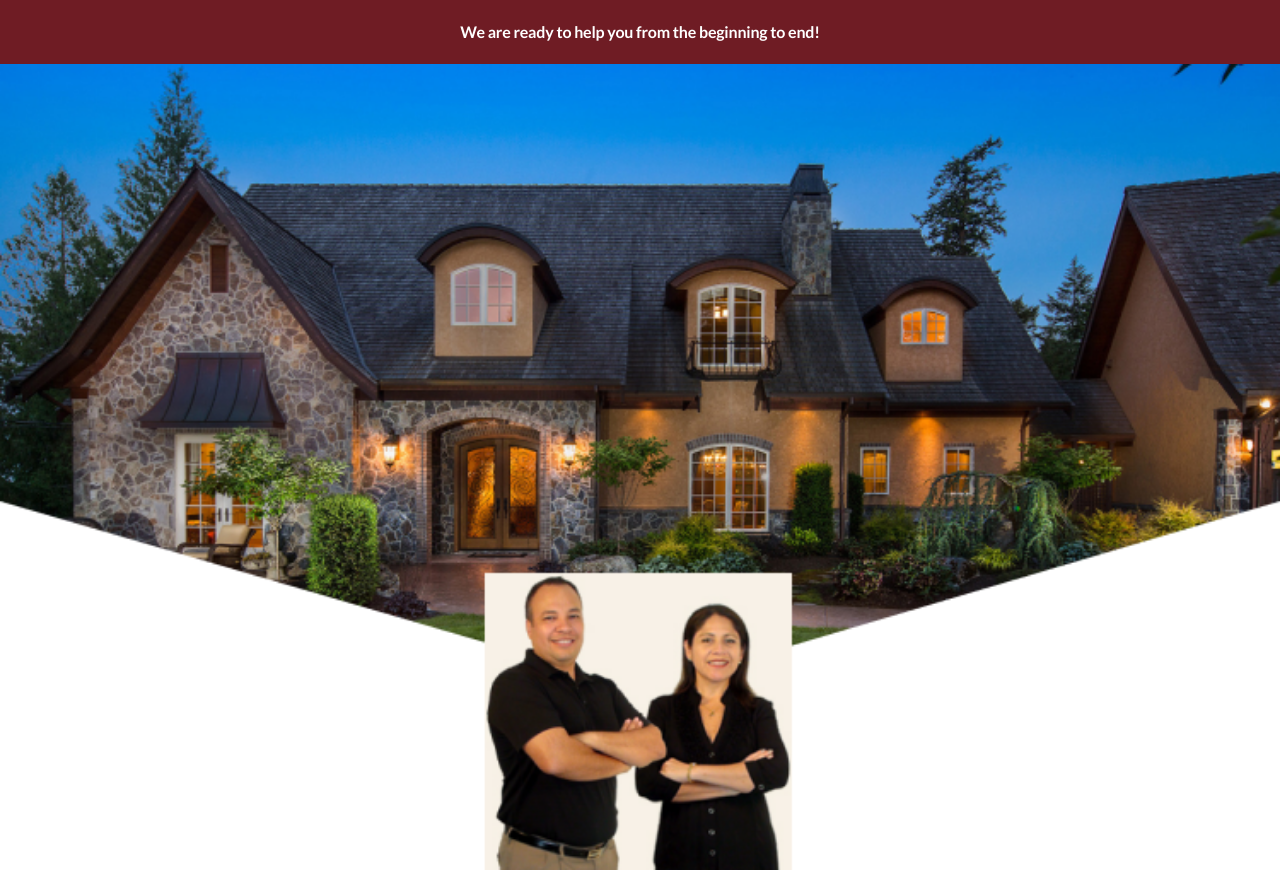
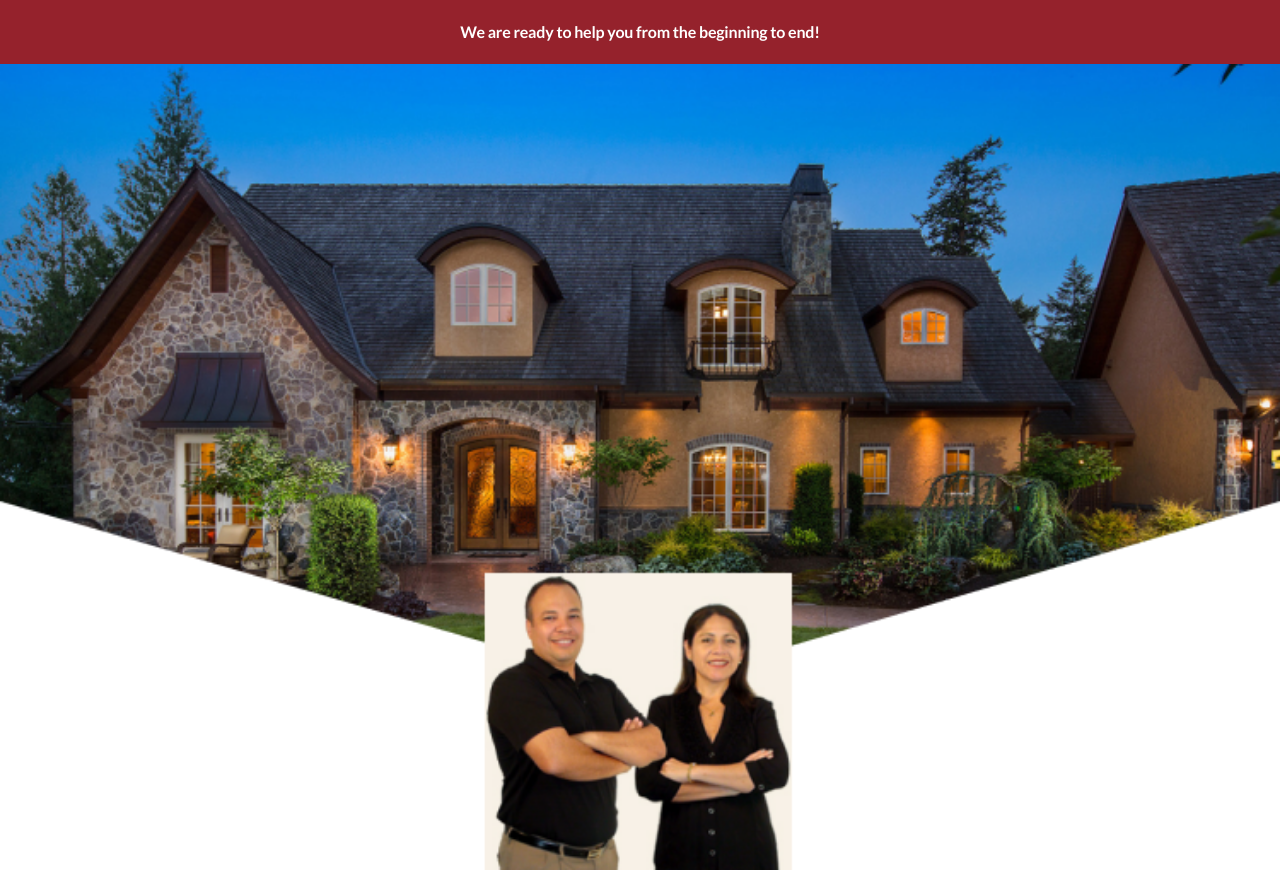
Before and after one commit to FranciscoHernandez1/Business-Card, a website: page src/index.html in a window 1280 px wide. Shown: the top 870 px of the page. Drawn offline with Linux system fonts and the light colour scheme.

Commit message:
other red

```diff
--- a/styles/sass/components/_home.scss
+++ b/styles/sass/components/_home.scss
@@ -1,7 +1,7 @@
 .card {
     &__header {
         &__text {
-            background-color: #6f1c24;
+            background-color: #95222c;
             padding: 20px;
             text-align: center;
             p {
```
Also changed, not shown: styles/css/estilos.css.
